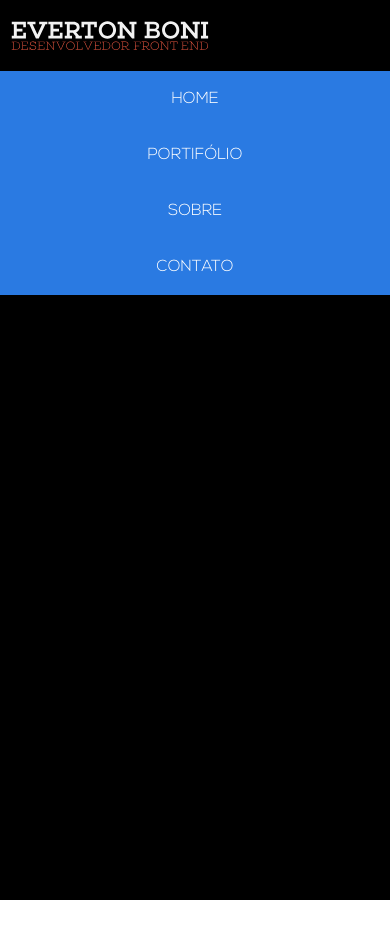
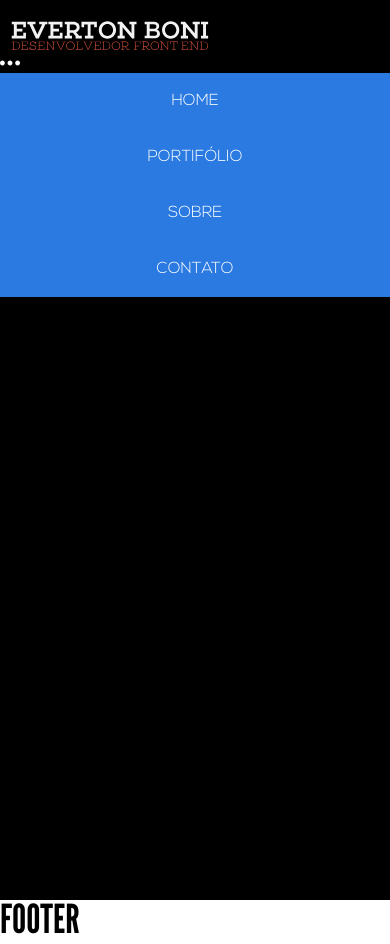
Before and after one commit to evertontatu/static-portfolio, a Jekyll site: the page built from index.html, in a window 390 px wide. Built offline with Jekyll 4.4.1, drawn with Linux system fonts in a browser that asks for light colours; nearby versions of some CDN libraries; library files that are not in the unit come from our copies; before the commit the page ends 900 px from its top, so only the background shows below that.

Commit message:
MENU02: btn drop

```diff
--- a/_includes/footer.html
+++ b/_includes/footer.html
@@ -1,4 +1,5 @@
 <footer class="site-footer">
+  <h1>Footer</h1>
 <!--
   <div class="wrapper">
 
--- a/_includes/header.html
+++ b/_includes/header.html
@@ -1,7 +1,9 @@
 <article class="page">
   <section class="home">
+    {% include logo-evertonboni.html %}
 
-    {% include logo-evertonboni.html %}
+    {% include menu-mobile.html %}
+
 
     <nav>
       <ul>
@@ -12,5 +14,7 @@
       </ul>
     </nav>
 
+
+
   </section>
 </article>
--- /dev/null
+++ b/_includes/menu-mobile.html
@@ -0,0 +1,8 @@
+<svg version="1.1" id="Layer_1" xmlns="http://www.w3.org/2000/svg" xmlns:xlink="http://www.w3.org/1999/xlink" x="0px" y="0px"
+	 viewBox="0 0 290 290" style="enable-background:new 0 0 290 290;" xml:space="preserve" class="menu-mobile">
+<g>
+	<path d="M255,110c-19.299,0-35,15.701-35,35s15.701,35,35,35s35-15.701,35-35S274.299,110,255,110z"/>
+	<path d="M35,110c-19.299,0-35,15.701-35,35s15.701,35,35,35s35-15.701,35-35S54.299,110,35,110z"/>
+	<path d="M145,110c-19.299,0-35,15.701-35,35s15.701,35,35,35s35-15.701,35-35S164.299,110,145,110z"/>
+</g>
+</svg>
--- a/_sass/style.scss
+++ b/_sass/style.scss
@@ -32,7 +32,7 @@
 
 h1{
   font-size: 4em;
-  color: white;
+  color: black;
   font-family: "leaguegothic";
   text-transform: uppercase;
 }
@@ -62,11 +62,31 @@
   margin: 0 40px;
 }
 
+.menu-mobile{
+  display:none;
+}
+
 @media screen and (min-width: 319px) and (max-width: 719px){
   .logo-evertonboni{ width: 200px; margin: 20px 0 0 10px;}
   nav{background-color: $brand-color; width: 100%;}
   nav ul li{display: flex; margin: 0; justify-content: center; background-color:  $brand-color; padding: 20px;}
   nav{margin-top: 20px;}
+  .home{
+    width: 100%;
+    height: 100%;
+    display: block;
+    justify-content:flex-start;
+    flex-direction: column;
+    background-color: black;
+  }
+  .home{
+    display: block;
+    justify-content:flex-start;
+    flex-direction: column;
+    background-color: black;
+  }
+  .menu-mobile{display: block; position: absolute; width: 20px;}
+  .menu-mobile path{fill: #fff;}
 }
 
 nav ul li a{
```
Also changed, not shown: css/main.css.
